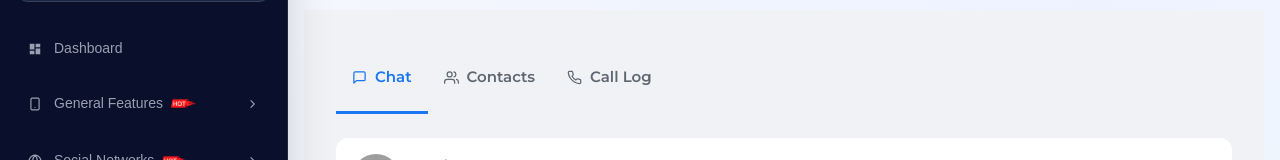
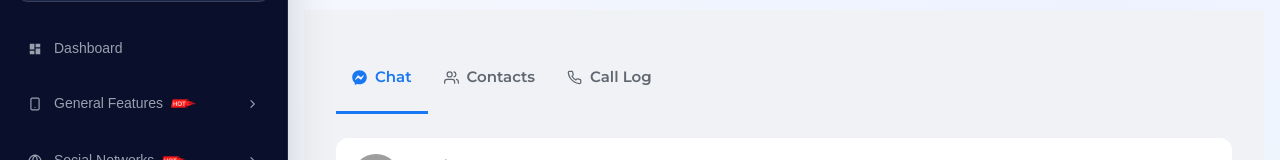
Before and after one commit to LifeofPaks/trevor-tech, a React (Vite) app: page /demo/social/messenger in a window 1280 px wide. Shown: the part 146-306 px from the top of the page. Built offline with nearby package versions, Linux system fonts and the light colour scheme; grey boxes are pictures that could not be loaded; a web font is replaced by a local one.

Commit message:
updated ui

```diff
--- a/src/pages/messenger/MessengerPage.jsx
+++ b/src/pages/messenger/MessengerPage.jsx
@@ -27,6 +27,7 @@ import { IoArrowBackCircle, IoLogoBitbucket } from "react-icons/io5";
 import { SiFacebook } from "react-icons/si"; // Facebook Messenger icon
 import { RiCheckDoubleFill } from "react-icons/ri";
 import BindPhone from "../../components/demo/BindPhone";
+import { FaFacebookMessenger } from "react-icons/fa6";
 
 // Facebook Blue Theme
 const theme = createTheme({
@@ -304,7 +305,7 @@ const FacebookPage = () => {
               }}
             >
               <Tab
-                icon={<FiMessageSquare />}
+                icon={<FaFacebookMessenger />}
                 iconPosition="start"
                 label={isMobile ? "" : "Chat"}
                 value="chat"
```
